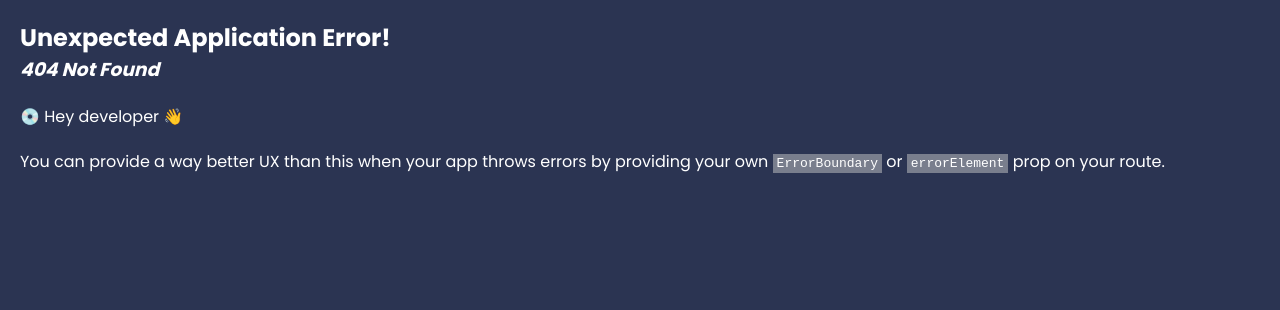
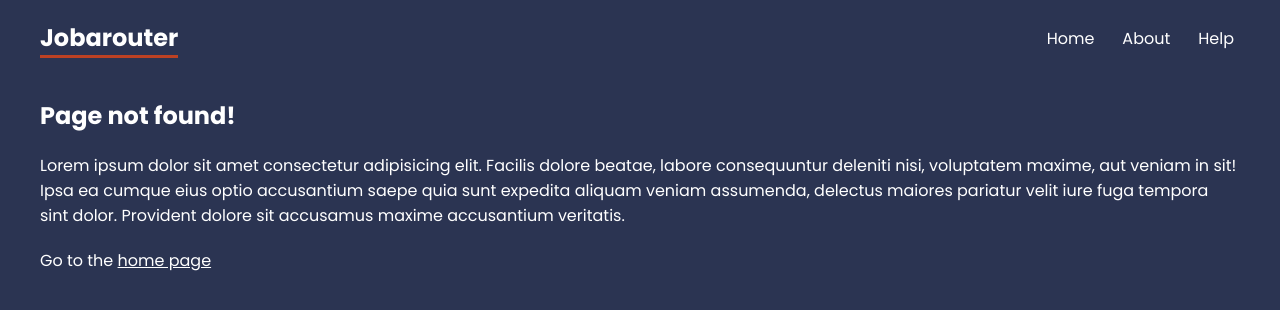
Before and after one commit to JAYMAC1/net_ninja_react_router, a React (Create React App) app: page /careers in a window 1280 px wide. Before the commit this address had no page. Shown: the top 310 px of the page. Built offline with nearby package versions, Linux system fonts and the light colour scheme.

Commit message:
created route to catch all routes

```diff
--- a/src/App.js
+++ b/src/App.js
@@ -14,6 +14,7 @@ import Contact from './pages/help/Contact'
 // Layouts
 import RootLayout from './layouts/RootLayout'
 import HelpLayout from './layouts/HelpLayout'
+import NotFound from './pages/NotFound'
 
 // create Browser Router
 const router = createBrowserRouter(
@@ -25,6 +26,7 @@ const router = createBrowserRouter(
         <Route path='faq' element={<Faq />} />
         <Route path='contact' element={<Contact />} />
       </Route>
+      <Route path='*' element={<NotFound />} />
     </Route>
   )
 )
--- /dev/null
+++ b/src/pages/NotFound.jsx
@@ -0,0 +1,24 @@
+import React from 'react'
+import { Link } from 'react-router-dom'
+
+const NoFound = () => {
+  return (
+    <div>
+      <h2>Page not found!</h2>
+      <p>
+        Lorem ipsum dolor sit amet consectetur adipisicing elit. Facilis dolore
+        beatae, labore consequuntur deleniti nisi, voluptatem maxime, aut veniam
+        in sit! Ipsa ea cumque eius optio accusantium saepe quia sunt expedita
+        aliquam veniam assumenda, delectus maiores pariatur velit iure fuga
+        tempora sint dolor. Provident dolore sit accusamus maxime accusantium
+        veritatis.
+      </p>
+
+      <p>
+        Go to the <Link to='/'>home page</Link>
+      </p>
+    </div>
+  )
+}
+
+export default NoFound
```
